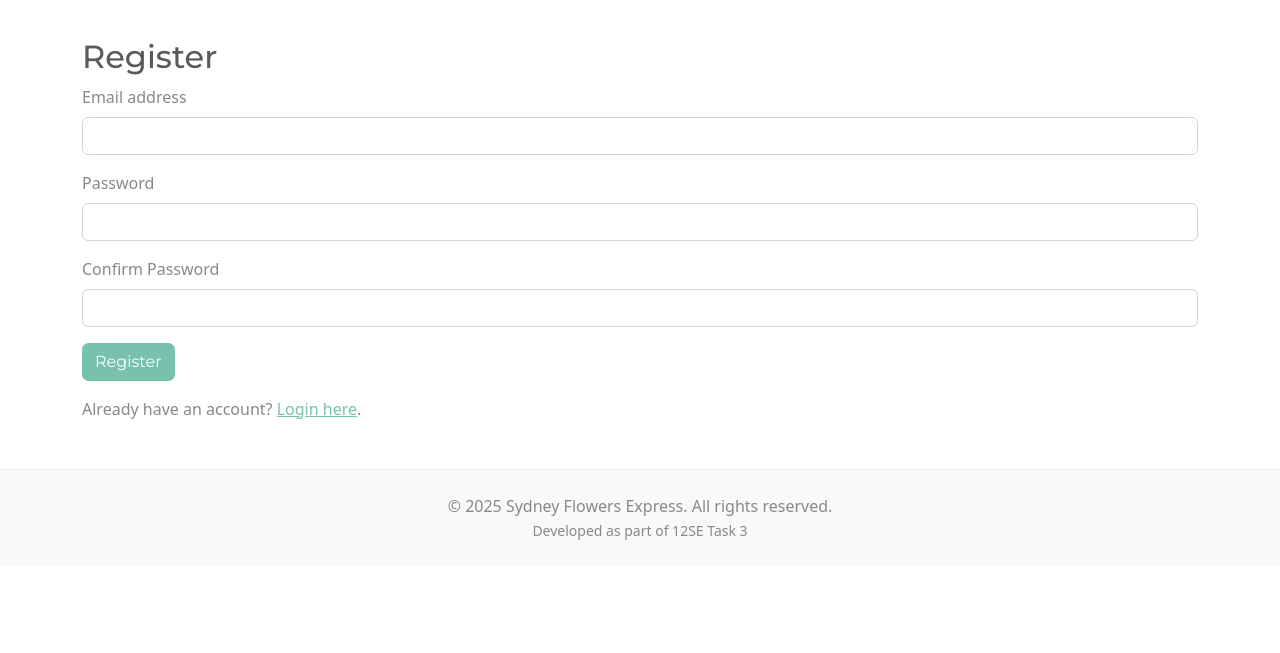
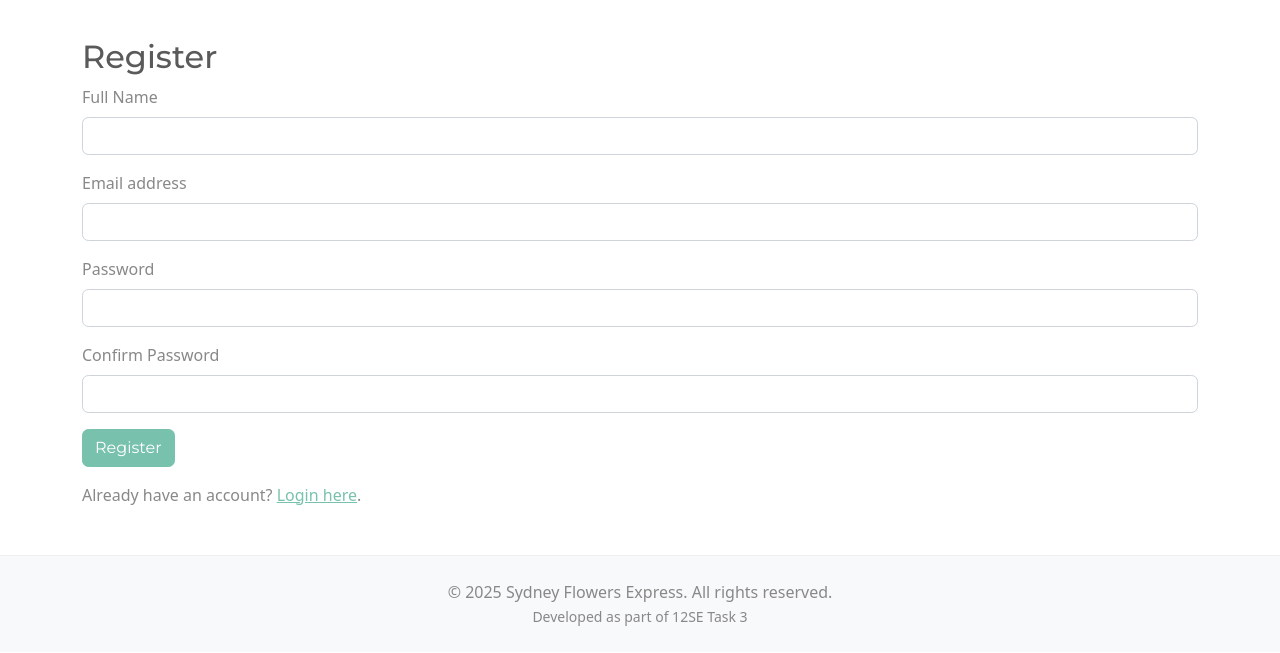
Before and after one commit to belatedbanana/sydney-flowers-express2, a Flask app: page /register in a window 1280 px wide. Shown: the part 69-722 px from the top of the page. Run offline with Flask 3, Linux system fonts and the light colour scheme; some libraries are stand-ins or nearby versions.

Commit message:
Fix session name display bug and ensure 'Welcome, Name' shows correctly in navbar

```diff
--- a/app.py
+++ b/app.py
@@ -10,10 +10,11 @@ app.config['SQLALCHEMY_DATABASE_URI'] = 'sqlite:///users.db'
 app.config['SQLALCHEMY_TRACK_MODIFICATIONS'] = False
 db = SQLAlchemy(app)
 
-# User model
+# User model with added name field
 class User(db.Model):
     id = db.Column(db.Integer, primary_key=True)
     email = db.Column(db.String(120), unique=True, nullable=False)
+    name = db.Column(db.String(100), nullable=False)
     password_hash = db.Column(db.String(128), nullable=False)
 
     def set_password(self, password):
@@ -29,7 +30,8 @@ def create_tables():
 
 @app.route('/')
 def home():
-    return render_template('home.html')
+    user_name = session.get('user')
+    return render_template('home.html', user_name=user_name)
 
 @app.route('/catalogue')
 def catalogue():
@@ -43,7 +45,6 @@ def customise():
         message = request.form['message']
         size = request.form['size']
 
-        # TODO: process/store the data, or show confirmation
         return render_template('customise_confirmation.html',
                                flower_type=flower_type,
                                colour=colour,
@@ -56,6 +57,7 @@ def customise():
 def register():
     if request.method == 'POST':
         email = request.form['email'].lower()
+        name = request.form['name']
         password = request.form['password']
         confirm_password = request.form['confirm_password']
 
@@ -67,12 +69,12 @@ def register():
             flash('Email already registered.', 'warning')
             return redirect(url_for('register'))
 
-        new_user = User(email=email)
+        new_user = User(email=email, name=name)
         new_user.set_password(password)
         db.session.add(new_user)
         db.session.commit()
 
-        session['user'] = email
+        session['user'] = name  # ✅ Store name instead of email
         flash('Registration successful! You are now logged in.', 'success')
         return redirect(url_for('home'))
 
@@ -86,7 +88,7 @@ def login():
 
         user = User.query.filter_by(email=email).first()
         if user and user.check_password(password):
-            session['user'] = email
+            session['user'] = user.name  # ✅ Store name in session
             flash('Login successful!', 'success')
             return redirect(url_for('home'))
         else:
@@ -97,6 +99,7 @@ def login():
 @app.route('/logout')
 def logout():
     session.pop('user', None)
+    session.pop('name', None)  # 👈 clear name
     flash('You have been logged out.', 'info')
     return redirect(url_for('home'))
 
--- a/templates/register.html
+++ b/templates/register.html
@@ -6,6 +6,10 @@
 <h2>Register</h2>
 
 <form method="POST" action="{{ url_for('register') }}">
+  <div class="mb-3">
+    <label for="name" class="form-label">Full Name</label>
+    <input type="text" class="form-control" id="name" name="name" required>
+  </div>
   <div class="mb-3">
     <label for="email" class="form-label">Email address</label>
     <input type="email" class="form-control" id="email" name="email" required>
```
Also changed, not shown: templates/customise_confirmation.html (+14 -0 lines), templates/login.html (+9 -7 lines), instance/users.db (added).
